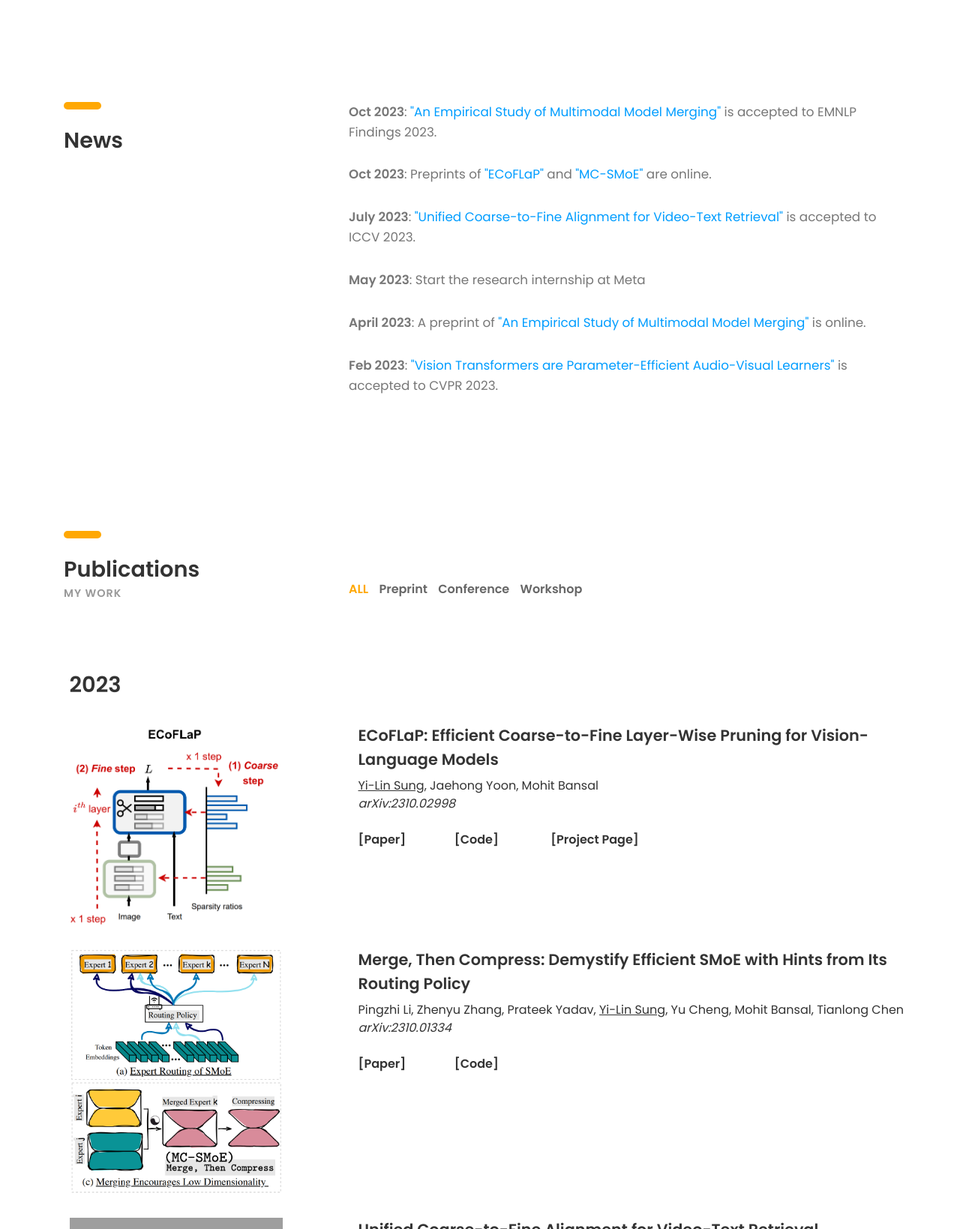
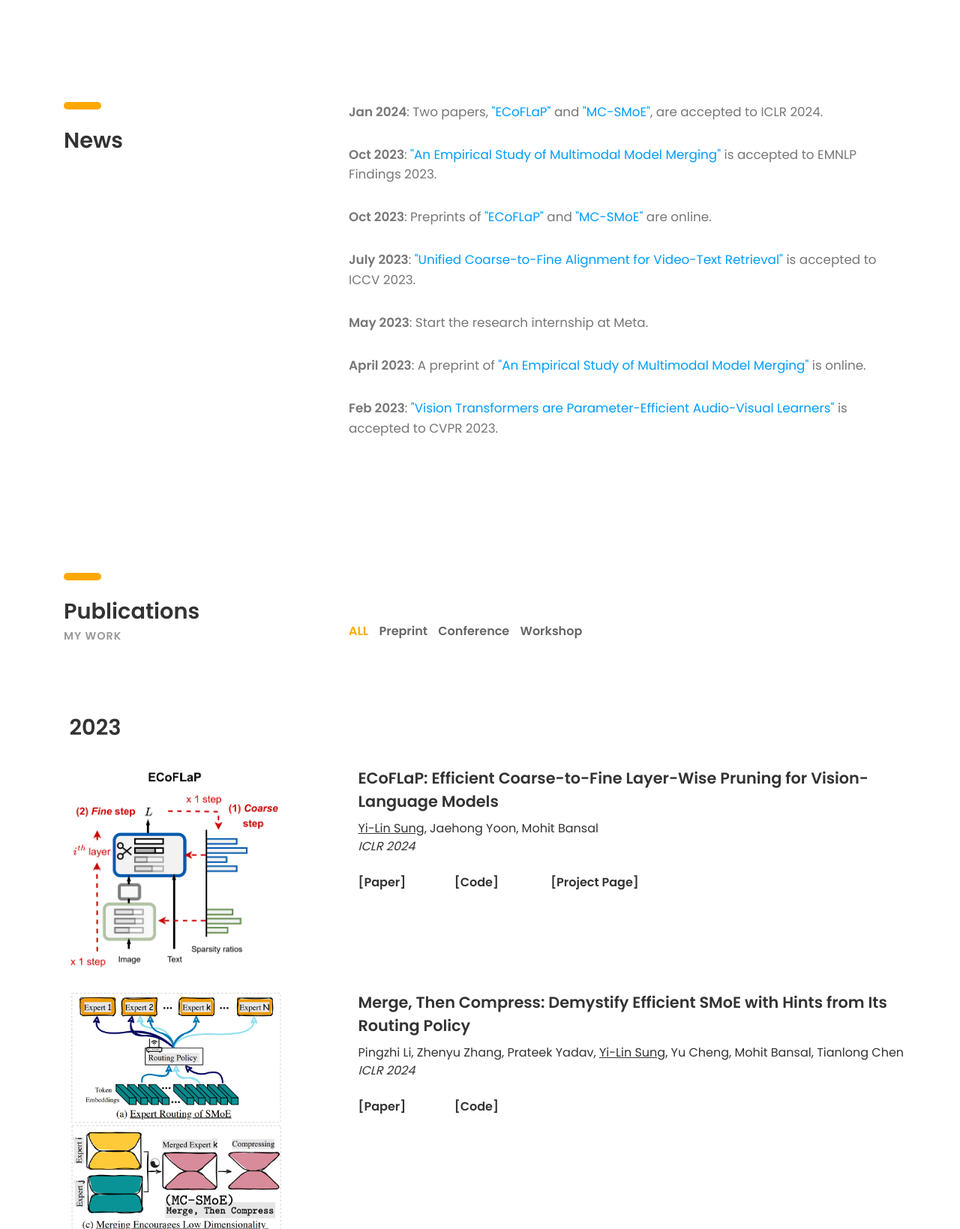
Before and after one commit to ylsung/ylsung.github.io, a plain HTML site: page index.html in a window 1280 px wide. Shown: the part 1040-2679 px from the top of the page at 75% size. Drawn offline with Linux system fonts and the light colour scheme; grey boxes are pictures that could not be loaded; files whose address does not match are found by name.

Commit message:
Jan 2024 update

```diff
--- a/index.html
+++ b/index.html
@@ -176,6 +176,11 @@
 				</div><!-- col-sm-4 -->
 				<div class="col-sm-8">
 					<p class="margin-b-30">
+						<b>Jan 2024</b>: Two papers, <a href="https://ecoflap.github.io/" style="color:#009dff;">"ECoFLaP"</a>  and
+						<a href="https://arxiv.org/abs/2310.01334" style="color:#009dff;">"MC-SMoE"</a>, are accepted to ICLR 2024.
+					</p>
+
+					<p class="margin-b-30">
 						<b>Oct 2023</b>: <a href="https://arxiv.org/abs/2304.14933" style="color:#009dff;">"An Empirical Study of Multimodal Model Merging"</a> is accepted to EMNLP Findings 2023.
 					</p>
 
@@ -189,7 +194,7 @@
 					</p>
 
 					<p class="margin-b-30">
-						<b>May 2023</b>: Start the research internship at Meta
+						<b>May 2023</b>: Start the research internship at Meta.
 					</p>
 
 					<p class="margin-b-30">
@@ -244,7 +249,7 @@
 							<h4><b>ECoFLaP: Efficient Coarse-to-Fine Layer-Wise Pruning for Vision-Language Models</b></h4>
 							<div class="mt-2">
 								<h5><u>Yi-Lin Sung</u>, Jaehong Yoon, Mohit Bansal</h5>
-								<h5><i>arXiv:2310.02998</h5></i>
+								<h5><i>ICLR 2024</h5></i>
 							</div>
 							<div class="row">
 								<div class="col-sm-2 col-md-2 col-lg-2 mt-4">
@@ -278,7 +283,7 @@
 							<h4><b>Merge, Then Compress: Demystify Efficient SMoE with Hints from Its Routing Policy</b></h4>
 							<div class="mt-2">
 								<h5>Pingzhi Li, Zhenyu Zhang, Prateek Yadav, <u>Yi-Lin Sung</u>, Yu Cheng, Mohit Bansal, Tianlong Chen</h5>
-								<h5><i>arXiv:2310.01334</h5></i>
+								<h5><i>ICLR 2024</h5></i>
 							</div>
 							<div class="row">
 								<div class="col-sm-2 col-md-2 col-lg-2 mt-4">
@@ -326,7 +331,7 @@
 				</div>
 			</div>
 
-			<div class="my-p-item preprint">
+			<div class="my-p-item conference">
 				<div class="content">
 					<div class="row">
 						<div class="col-sm-4 col-md-4 col-lg-4">
```
